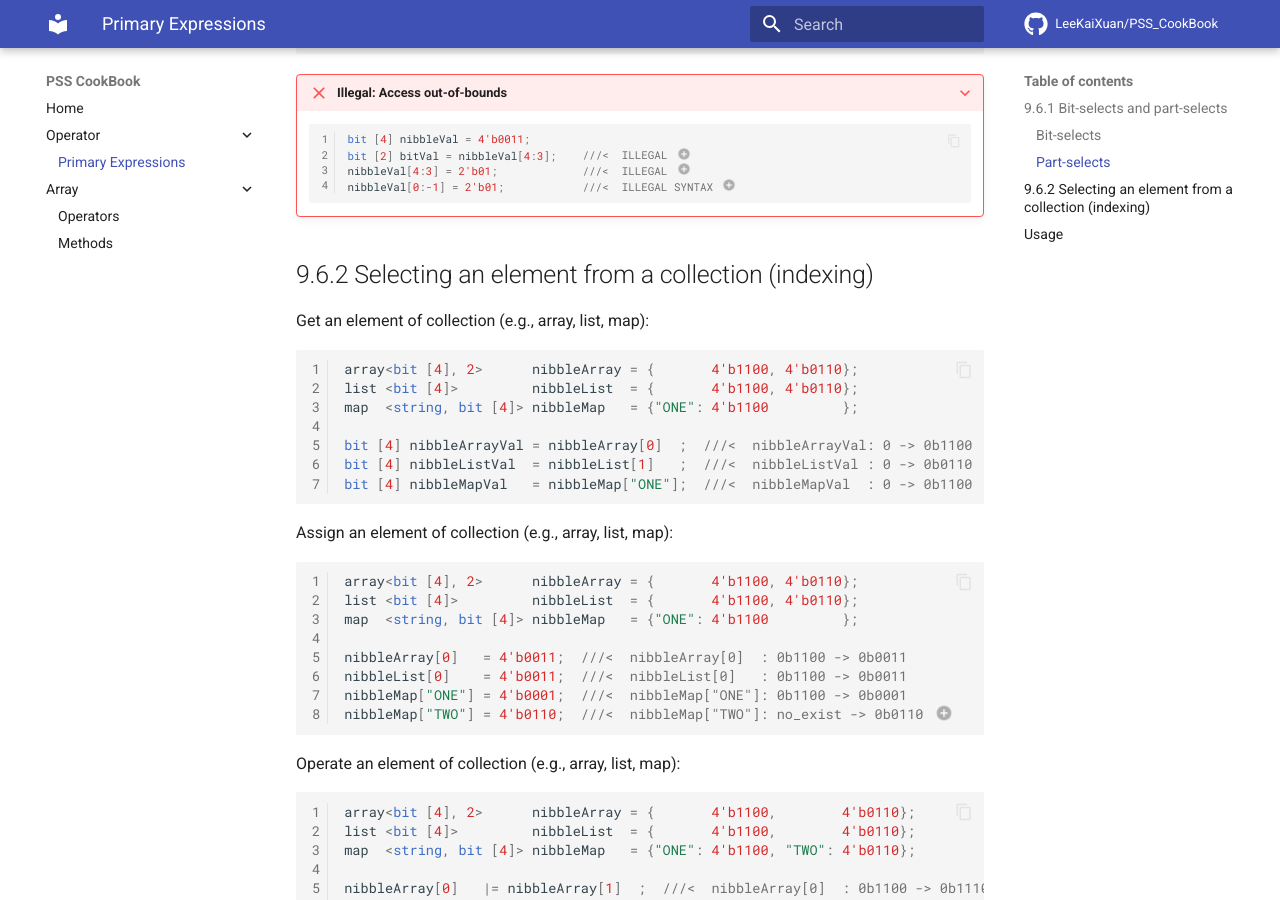
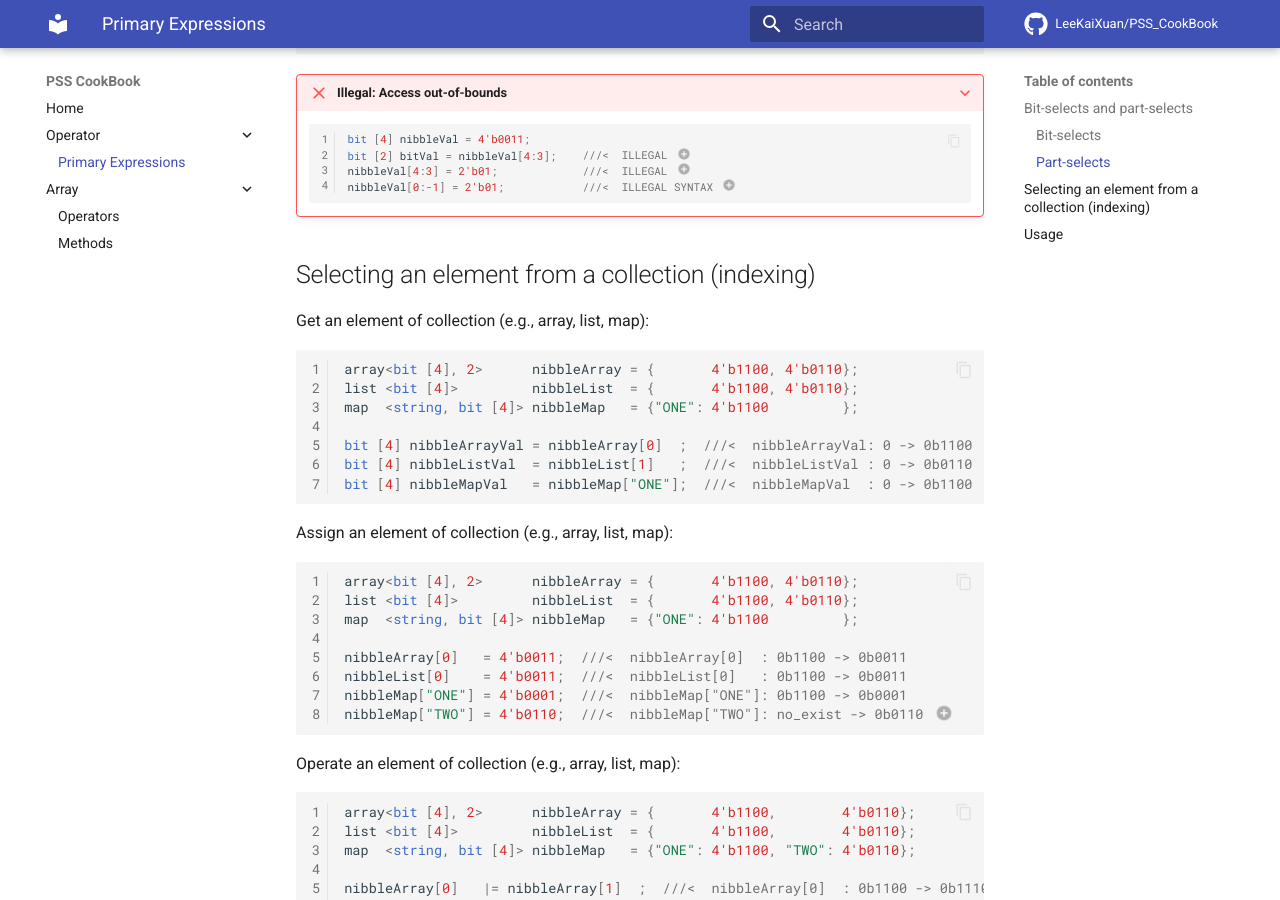
Before and after one commit to LeeKaiXuan/PSS_CookBook, an MkDocs documentation site: the page built from docs/Operator/Expressions.md, in a window 1280 px wide and 900 px high, scrolled down 1268 px. Built offline with MkDocs 1.6.1 and Material for MkDocs 9.7.7, drawn with Linux system fonts in a browser that asks for light colours; comment, search, counter and statistics services are not loaded; some of the changed text lies outside the part shown.

Commit message:
Remove chapter number

````diff
--- a/docs/Operator/Expressions.md
+++ b/docs/Operator/Expressions.md
@@ -4,7 +4,7 @@ description: 9.6 Primary expressions
 ---
 
 # Primary Expressions
-## 9.6.1 Bit-selects and part-selects
+## Bit-selects and part-selects
 ### Bit-selects {#primary_expressions_bit-selects}
 Get a bit of variable:
 ```sv linenums="1"
@@ -79,7 +79,7 @@ nibbleVal[3:2] |= nibbleVal[1:0];   ///<  nibbleVal: 0b0011 -> 0b1111
     2. MSB/LSB of **range** must be inbound of bit-width.
     3. MSB/LSB of **range** shall be any integer greater than zero.
 
-## 9.6.2 Selecting an element from a collection (indexing) {#primary_expressions_indexing}
+## Selecting an element from a collection (indexing) {#primary_expressions_indexing}
 Get an element of collection (e.g., array, list, map):
 ```sv linenums="1"
 array<bit [4], 2>      nibbleArray = {       4'b1100, 4'b0110};
--- a/docs/Operator/index.md
+++ b/docs/Operator/index.md
@@ -25,7 +25,7 @@ description: 9.4 Expression operators
 | `[expression]`            | Bit-select operators                  | Numeric                               | Numeric                       |
 | `[expression:expression]` | Part-select operator                  | Numeric                               | Numeric                       |
 
-## 9.4.1 Operator precedence and associativity
+## Operator precedence and associativity
 
 | Operator                          | Associativity | Precesence    |
 | :-------------------------------- | :-----------: | :-----------: |
````
